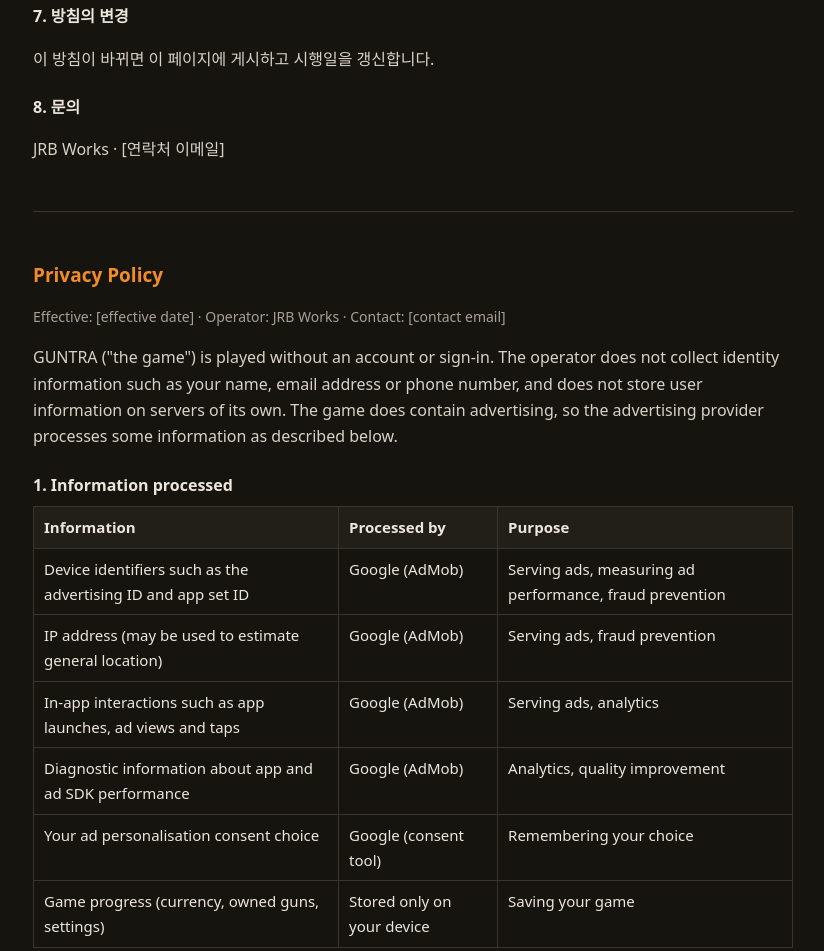
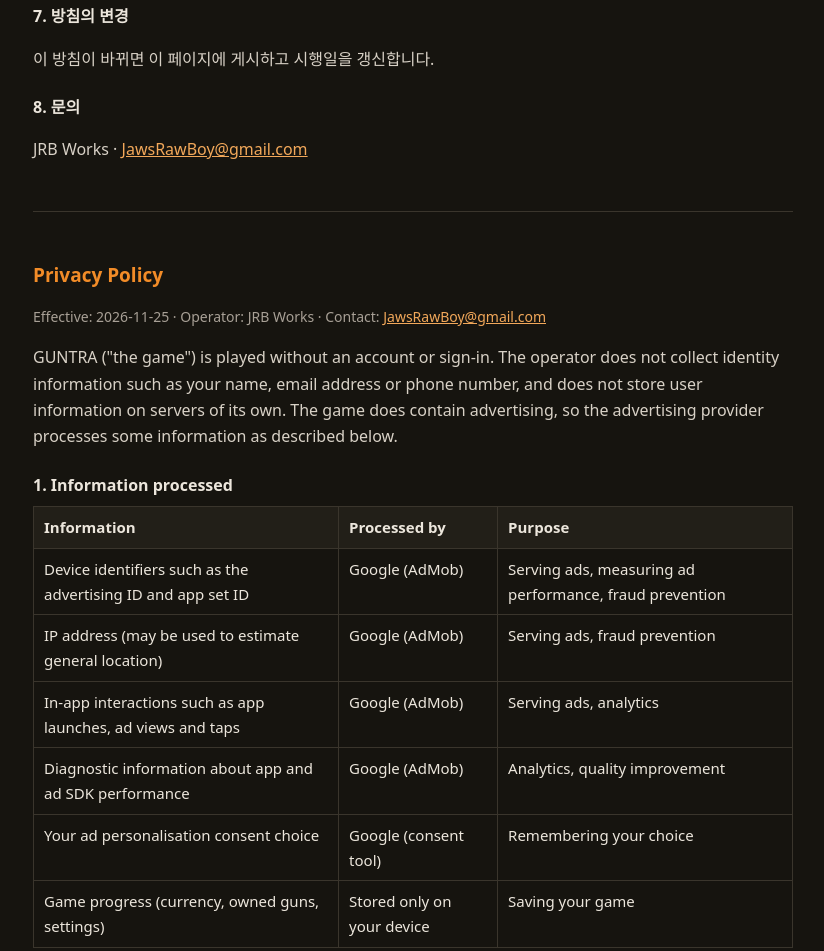
Before and after one commit to JawsRawBoy/jawsrawboy.github.io, a plain HTML site: page guntra/privacy/index.html in a window 1280 px wide. Shown: the part 1527-2478 px from the top of the page, without its empty margins (227-1051 px from the left). Drawn offline with Linux system fonts and the light colour scheme.

Commit message:
Privacy policy: contact and effective date

```diff
--- a/guntra/privacy/index.html
+++ b/guntra/privacy/index.html
@@ -29,7 +29,7 @@
 
 <section id="ko" lang="ko">
 <h2>개인정보처리방침</h2>
-<p class="meta">시행일: [시행일] · 운영자: JRB Works · 문의: [연락처 이메일]</p>
+<p class="meta">시행일: 2026-11-25 · 운영자: JRB Works · 문의: <a href="mailto:JawsRawBoy@gmail.com">JawsRawBoy@gmail.com</a></p>
 <p>GUNTRA(이하 "게임")는 회원 가입이나 로그인 없이 이용하는 게임입니다. 운영자는 이름, 이메일, 전화번호 같은 신원 정보를 수집하지 않으며, 운영자가 직접 운영하는 서버에 이용자 정보를 저장하지 않습니다. 다만 게임에 광고가 포함되어 있어, 아래와 같이 광고 제공 업체가 일부 정보를 처리합니다.</p>
 
 <h3>1. 처리하는 정보</h3>
@@ -64,14 +64,14 @@
 <p>이 방침이 바뀌면 이 페이지에 게시하고 시행일을 갱신합니다.</p>
 
 <h3>8. 문의</h3>
-<p>JRB Works · [연락처 이메일]</p>
+<p>JRB Works · <a href="mailto:JawsRawBoy@gmail.com">JawsRawBoy@gmail.com</a></p>
 </section>
 
 <hr>
 
 <section id="en" lang="en">
 <h2>Privacy Policy</h2>
-<p class="meta">Effective: [effective date] · Operator: JRB Works · Contact: [contact email]</p>
+<p class="meta">Effective: 2026-11-25 · Operator: JRB Works · Contact: <a href="mailto:JawsRawBoy@gmail.com">JawsRawBoy@gmail.com</a></p>
 <p>GUNTRA ("the game") is played without an account or sign-in. The operator does not collect identity information such as your name, email address or phone number, and does not store user information on servers of its own. The game does contain advertising, so the advertising provider processes some information as described below.</p>
 
 <h3>1. Information processed</h3>
@@ -106,7 +106,7 @@
 <p>Changes to this policy are posted on this page with an updated effective date.</p>
 
 <h3>8. Contact</h3>
-<p>JRB Works · [contact email]</p>
+<p>JRB Works · <a href="mailto:JawsRawBoy@gmail.com">JawsRawBoy@gmail.com</a></p>
 </section>
 </main>
 </body>
```
